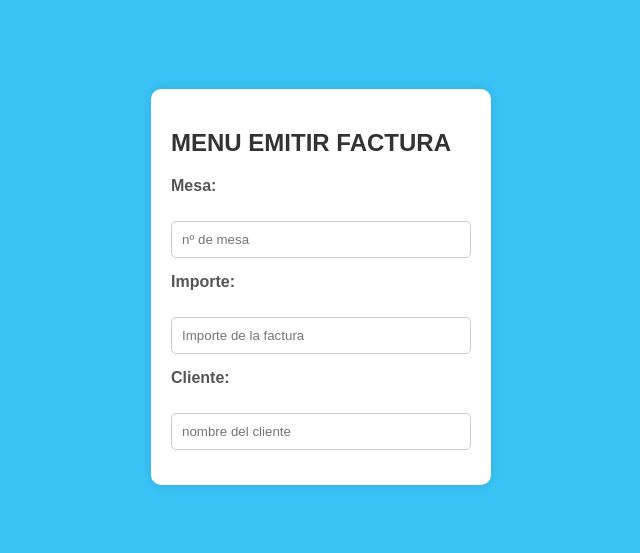
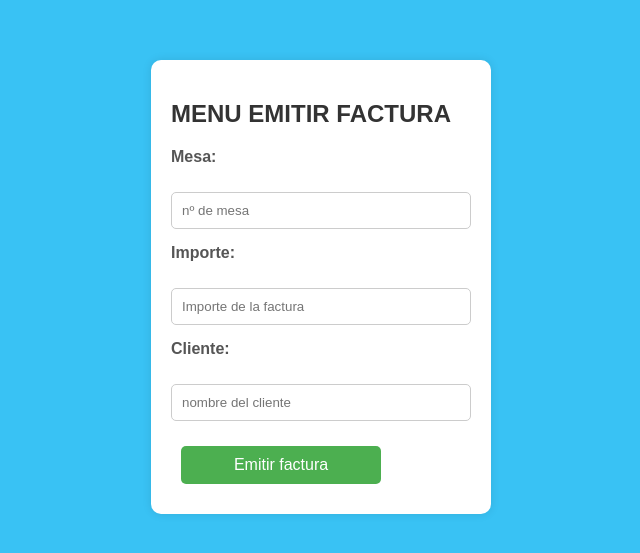
Before and after one commit to jmorher1009/jmorher1009.github.io, a plain HTML site: page MENUS_ADMINISTRACION/GESTIONAR_FACTURACIÓN/EMITIR_FACTURA.html in a window 1280 px wide. Shown: the part 113-666 px from the top of the page, without its empty margins (319-959 px from the left). Drawn offline with Linux system fonts and the light colour scheme.

Commit message:
terminado

```diff
--- a/MENUS_ADMINISTRACION/GESTIONAR_FACTURACIÓN/EMITIR_FACTURA.html
+++ b/MENUS_ADMINISTRACION/GESTIONAR_FACTURACIÓN/EMITIR_FACTURA.html
@@ -15,6 +15,7 @@
     <input type="text" id="login" name="login" placeholder="Importe de la factura" required><br>
     <label for="login">Cliente:</label><br>
     <input type="text" id="login" name="login" placeholder="nombre del cliente" required><br>
+    <button>Emitir factura</button>
     </form>
 </body>
 </html>
```
